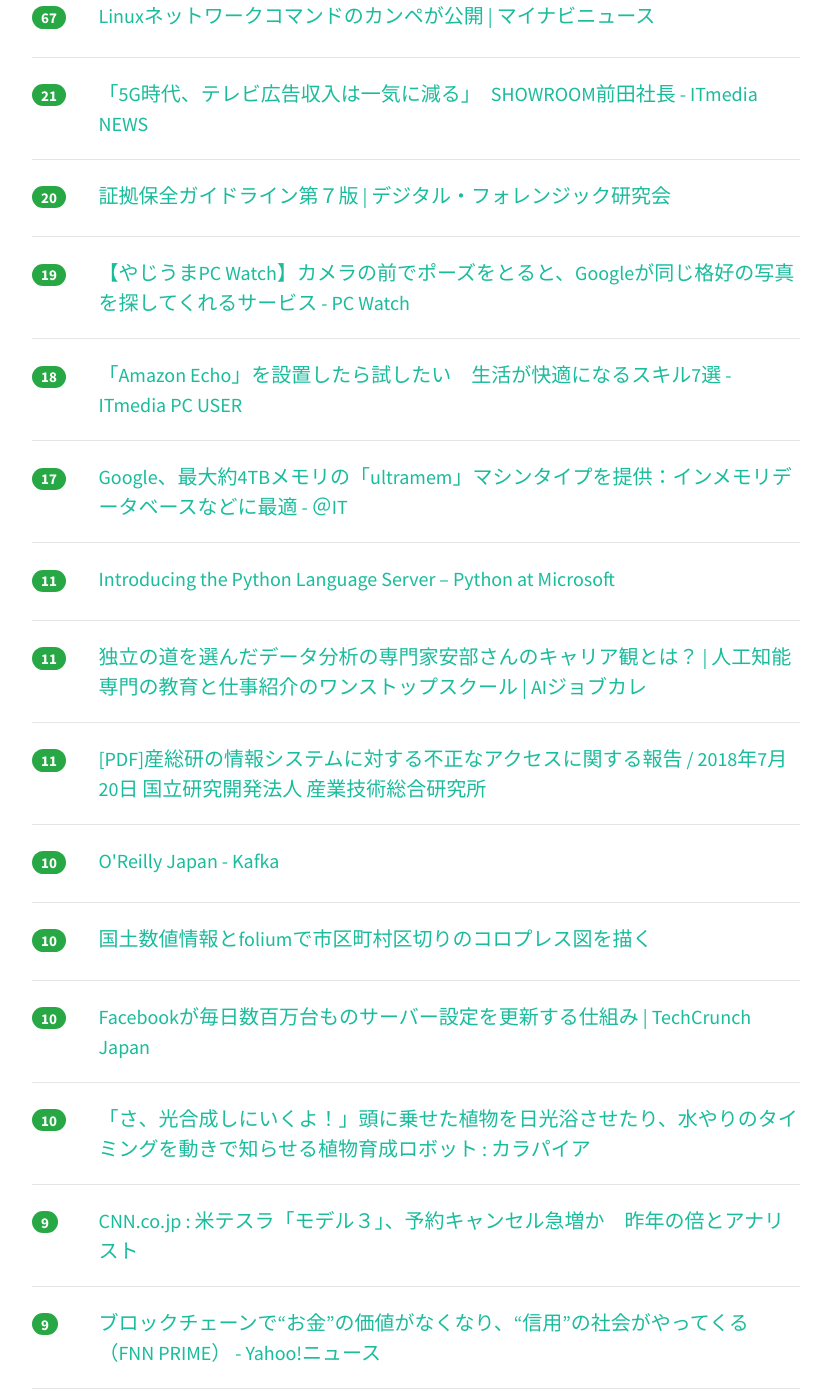
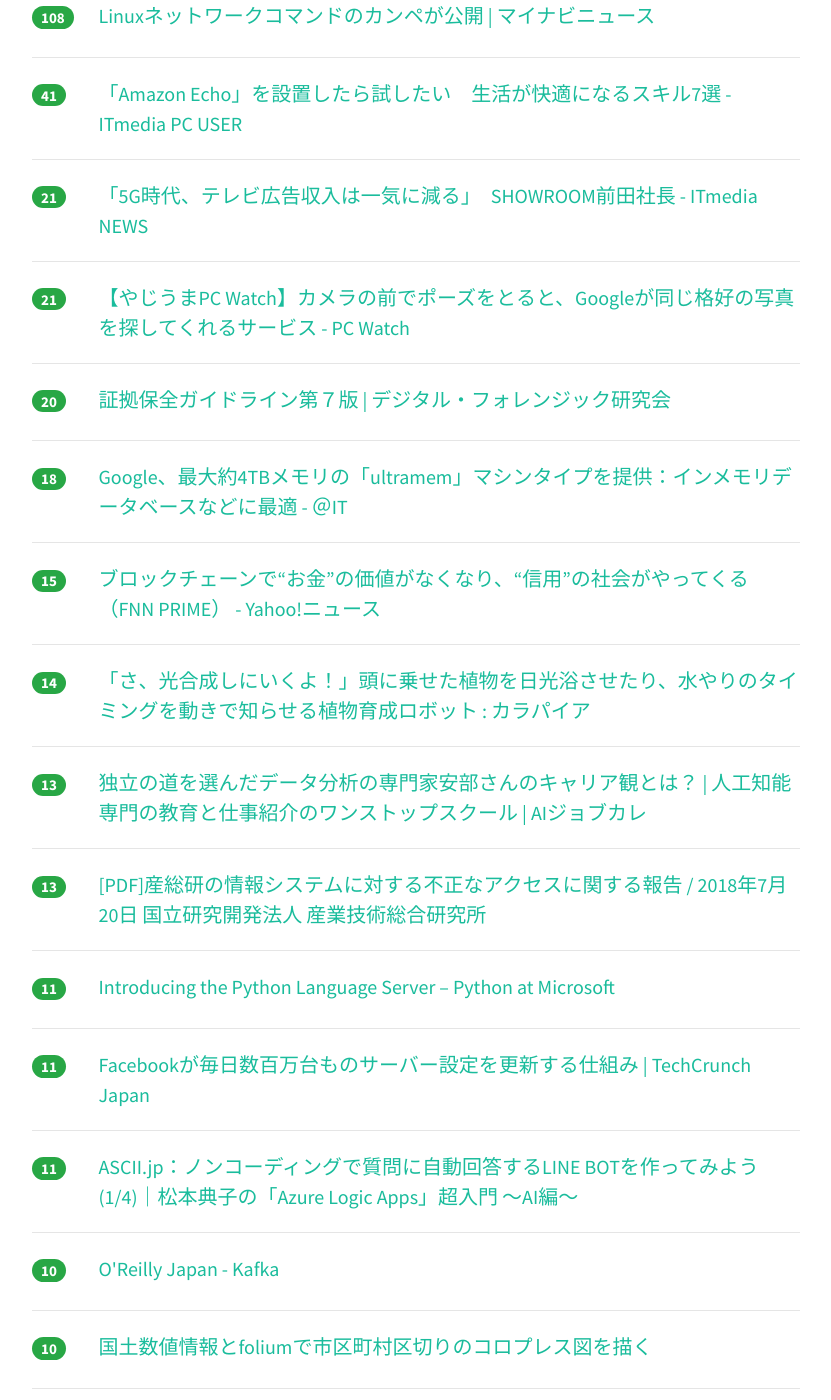
Before and after one commit to yatta47/hatena-matome-site, a Jekyll site: the page built from _posts/2018-07-21-hatena.md, in a window 1280 px wide and 1400 px high, scrolled down 394 px. Shown: the whole window, without its empty margins (224-1055 px from the left). Built offline with Jekyll 4.4.1, drawn with Linux system fonts in a browser that asks for light colours; nearby versions of some CDN libraries; some of the changed text lies outside the part shown.

Commit message:
Updated 2018-07-21

```diff
--- a/_posts/2018-07-21-hatena.md
+++ b/_posts/2018-07-21-hatena.md
@@ -1,14 +1,19 @@
 ---
 layout: post
 title:  "2018-07-21 はてぶIT"
-date:   2018-07-21 11:02:08
+date:   2018-07-21 12:02:24
 tags: [it-hotentry]
 ---
-23 件のデータあり
+27 件のデータあり
 
 <hr><div class="row">
-<div class="col-1"><span class="badge badge-pill badge-success h2">67</span></div>
+<div class="col-1"><span class="badge badge-pill badge-success h2">108</span></div>
 <div class="col-11"><a href='https://news.mynavi.jp/article/20180719-665927/' target='_blank'>Linuxネットワークコマンドのカンペが公開 | マイナビニュース</a></div>
+</div>
+<hr>
+<div class="row">
+<div class="col-1"><span class="badge badge-pill badge-success h2">41</span></div>
+<div class="col-11"><a href='http://www.itmedia.co.jp/pcuser/articles/1807/21/news013.html' target='_blank'>「Amazon Echo」を設置したら試したい　生活が快適になるスキル7選 - ITmedia PC USER</a></div>
 </div>
 <hr>
 <div class="row">
@@ -17,23 +22,38 @@ tags: [it-hotentry]
 </div>
 <hr>
 <div class="row">
+<div class="col-1"><span class="badge badge-pill badge-success h2">21</span></div>
+<div class="col-11"><a href='https://pc.watch.impress.co.jp/docs/news/yajiuma/1134006.html' target='_blank'>【やじうまPC Watch】カメラの前でポーズをとると、Googleが同じ格好の写真を探してくれるサービス - PC Watch</a></div>
+</div>
+<hr>
+<div class="row">
 <div class="col-1"><span class="badge badge-pill badge-success h2">20</span></div>
 <div class="col-11"><a href='https://digitalforensic.jp/home-act-products-df-guideline-7th/' target='_blank'>証拠保全ガイドライン第７版 | デジタル・フォレンジック研究会</a></div>
 </div>
 <hr>
 <div class="row">
-<div class="col-1"><span class="badge badge-pill badge-success h2">19</span></div>
-<div class="col-11"><a href='https://pc.watch.impress.co.jp/docs/news/yajiuma/1134006.html' target='_blank'>【やじうまPC Watch】カメラの前でポーズをとると、Googleが同じ格好の写真を探してくれるサービス - PC Watch</a></div>
+<div class="col-1"><span class="badge badge-pill badge-success h2">18</span></div>
+<div class="col-11"><a href='http://www.atmarkit.co.jp/ait/articles/1807/20/news040.html' target='_blank'>Google、最大約4TBメモリの「ultramem」マシンタイプを提供：インメモリデータベースなどに最適 - ＠IT</a></div>
 </div>
 <hr>
 <div class="row">
-<div class="col-1"><span class="badge badge-pill badge-success h2">18</span></div>
-<div class="col-11"><a href='http://www.itmedia.co.jp/pcuser/articles/1807/21/news013.html' target='_blank'>「Amazon Echo」を設置したら試したい　生活が快適になるスキル7選 - ITmedia PC USER</a></div>
+<div class="col-1"><span class="badge badge-pill badge-success h2">15</span></div>
+<div class="col-11"><a href='https://headlines.yahoo.co.jp/hl?a=20180720-00010007-fnnprimev-sci' target='_blank'>ブロックチェーンで“お金”の価値がなくなり、“信用”の社会がやってくる（FNN PRIME） - Yahoo!ニュース</a></div>
 </div>
 <hr>
 <div class="row">
-<div class="col-1"><span class="badge badge-pill badge-success h2">17</span></div>
-<div class="col-11"><a href='http://www.atmarkit.co.jp/ait/articles/1807/20/news040.html' target='_blank'>Google、最大約4TBメモリの「ultramem」マシンタイプを提供：インメモリデータベースなどに最適 - ＠IT</a></div>
+<div class="col-1"><span class="badge badge-pill badge-success h2">14</span></div>
+<div class="col-11"><a href='http://karapaia.com/archives/52262624.html' target='_blank'>「さ、光合成しにいくよ！」頭に乗せた植物を日光浴させたり、水やりのタイミングを動きで知らせる植物育成ロボット : カラパイア</a></div>
+</div>
+<hr>
+<div class="row">
+<div class="col-1"><span class="badge badge-pill badge-success h2">13</span></div>
+<div class="col-11"><a href='https://www.aijobcolle.com/single-post/interview11' target='_blank'>独立の道を選んだデータ分析の専門家安部さんのキャリア観とは？ | 人工知能専門の教育と仕事紹介のワンストップスクール | AIジョブカレ</a></div>
+</div>
+<hr>
+<div class="row">
+<div class="col-1"><span class="badge badge-pill badge-success h2">13</span></div>
+<div class="col-11"><a href='https://www.aist.go.jp/pdf/aist_j/topics/to2018/to20180720/20180720aist.pdf' target='_blank'>[PDF]産総研の情報システムに対する不正なアクセスに関する報告 / 2018年7月20日 国立研究開発法人 産業技術総合研究所</a></div>
 </div>
 <hr>
 <div class="row">
@@ -43,12 +63,12 @@ tags: [it-hotentry]
 <hr>
 <div class="row">
 <div class="col-1"><span class="badge badge-pill badge-success h2">11</span></div>
-<div class="col-11"><a href='https://www.aijobcolle.com/single-post/interview11' target='_blank'>独立の道を選んだデータ分析の専門家安部さんのキャリア観とは？ | 人工知能専門の教育と仕事紹介のワンストップスクール | AIジョブカレ</a></div>
+<div class="col-11"><a href='https://jp.techcrunch.com/2018/07/20/2018-07-19-how-facebook-configures-its-millions-of-servers-every-day/' target='_blank'>Facebookが毎日数百万台ものサーバー設定を更新する仕組み | TechCrunch Japan</a></div>
 </div>
 <hr>
 <div class="row">
 <div class="col-1"><span class="badge badge-pill badge-success h2">11</span></div>
-<div class="col-11"><a href='https://www.aist.go.jp/pdf/aist_j/topics/to2018/to20180720/20180720aist.pdf' target='_blank'>[PDF]産総研の情報システムに対する不正なアクセスに関する報告 / 2018年7月20日 国立研究開発法人 産業技術総合研究所</a></div>
+<div class="col-11"><a href='http://ascii.jp/elem/000/001/713/1713259/' target='_blank'>ASCII.jp：ノンコーディングで質問に自動回答するLINE BOTを作ってみよう (1/4)｜松本典子の「Azure Logic Apps」超入門 ～AI編～</a></div>
 </div>
 <hr>
 <div class="row">
@@ -62,23 +82,13 @@ tags: [it-hotentry]
 </div>
 <hr>
 <div class="row">
-<div class="col-1"><span class="badge badge-pill badge-success h2">10</span></div>
-<div class="col-11"><a href='https://jp.techcrunch.com/2018/07/20/2018-07-19-how-facebook-configures-its-millions-of-servers-every-day/' target='_blank'>Facebookが毎日数百万台ものサーバー設定を更新する仕組み | TechCrunch Japan</a></div>
-</div>
-<hr>
-<div class="row">
-<div class="col-1"><span class="badge badge-pill badge-success h2">10</span></div>
-<div class="col-11"><a href='http://karapaia.com/archives/52262624.html' target='_blank'>「さ、光合成しにいくよ！」頭に乗せた植物を日光浴させたり、水やりのタイミングを動きで知らせる植物育成ロボット : カラパイア</a></div>
-</div>
-<hr>
-<div class="row">
 <div class="col-1"><span class="badge badge-pill badge-success h2">9</span></div>
 <div class="col-11"><a href='https://www.cnn.co.jp/business/35122788.html' target='_blank'>CNN.co.jp : 米テスラ「モデル３」、予約キャンセル急増か　昨年の倍とアナリスト</a></div>
 </div>
 <hr>
 <div class="row">
 <div class="col-1"><span class="badge badge-pill badge-success h2">9</span></div>
-<div class="col-11"><a href='https://headlines.yahoo.co.jp/hl?a=20180720-00010007-fnnprimev-sci' target='_blank'>ブロックチェーンで“お金”の価値がなくなり、“信用”の社会がやってくる（FNN PRIME） - Yahoo!ニュース</a></div>
+<div class="col-11"><a href='https://www.oreilly.co.jp//books/9784873118499' target='_blank'>O'Reilly Japan - Kafka</a></div>
 </div>
 <hr>
 <div class="row">
@@ -87,13 +97,13 @@ tags: [it-hotentry]
 </div>
 <hr>
 <div class="row">
-<div class="col-1"><span class="badge badge-pill badge-success h2">8</span></div>
-<div class="col-11"><a href='https://www.oreilly.co.jp//books/9784873118499' target='_blank'>O'Reilly Japan - Kafka</a></div>
+<div class="col-1"><span class="badge badge-pill badge-success h2">7</span></div>
+<div class="col-11"><a href='https://anagileway.wordpress.com/2018/07/20/thank-you-agilejapan-2018/' target='_blank'>thank-you-AgileJapan-2018 | an Agile Way</a></div>
 </div>
 <hr>
 <div class="row">
 <div class="col-1"><span class="badge badge-pill badge-success h2">7</span></div>
-<div class="col-11"><a href='https://anagileway.wordpress.com/2018/07/20/thank-you-agilejapan-2018/' target='_blank'>thank-you-AgileJapan-2018 | an Agile Way</a></div>
+<div class="col-11"><a href='http://techtarget.itmedia.co.jp/tt/news/1807/20/news06.html' target='_blank'>サーバレスアーキテクチャの長所と短所　コンテナとの違いは？：開発チームの時間を節約する - TechTargetジャパン システム開発</a></div>
 </div>
 <hr>
 <div class="row">
@@ -103,21 +113,31 @@ tags: [it-hotentry]
 <hr>
 <div class="row">
 <div class="col-1"><span class="badge badge-pill badge-success h2">6</span></div>
-<div class="col-11"><a href='http://ascii.jp/elem/000/001/713/1713259/' target='_blank'>ASCII.jp：ノンコーディングで質問に自動回答するLINE BOTを作ってみよう (1/4)｜松本典子の「Azure Logic Apps」超入門 ～AI編～</a></div>
+<div class="col-11"><a href='http://www.oreilly.co.jp/books/9784873118499/index.html' target='_blank'>O'Reilly Japan - Kafka</a></div>
+</div>
+<hr>
+<div class="row">
+<div class="col-1"><span class="badge badge-pill badge-success h2">6</span></div>
+<div class="col-11"><a href='https://blog.softwaremill.com/why-scala-a6ac8c98c541' target='_blank'>Why Scala? – SoftwareMill Tech Blog</a></div>
+</div>
+<hr>
+<div class="row">
+<div class="col-1"><span class="badge badge-pill badge-success h2">5</span></div>
+<div class="col-11"><a href='https://japan.cnet.com/article/35122741/' target='_blank'>【特集：iOS 12】Memojiがリアルに見える理由 - CNET Japan</a></div>
+</div>
+<hr>
+<div class="row">
+<div class="col-1"><span class="badge badge-pill badge-success h2">5</span></div>
+<div class="col-11"><a href='https://www.gusan42.com/entry/2018/07/20/233611' target='_blank'>武器としての書く技術を読んで（著者イケダハヤトさん） - ぐっさんの考え</a></div>
 </div>
 <hr>
 <div class="row">
 <div class="col-1"><span class="badge badge-pill badge-success h2">4</span></div>
-<div class="col-11"><a href='https://blog.softwaremill.com/why-scala-a6ac8c98c541' target='_blank'>Why Scala? – SoftwareMill Tech Blog</a></div>
+<div class="col-11"><a href='https://qiita.com/mamomamo/items/e4e9e44d9f77cd72b70a' target='_blank'>Docker・Kubernetes周辺の動向を整理してみた件</a></div>
 </div>
 <hr>
 <div class="row">
-<div class="col-1"><span class="badge badge-pill badge-success h2">3</span></div>
-<div class="col-11"><a href='http://www.oreilly.co.jp/books/9784873118499/index.html' target='_blank'>O'Reilly Japan - Kafka</a></div>
+<div class="col-1"><span class="badge badge-pill badge-success h2">4</span></div>
+<div class="col-11"><a href='https://applech2.com/archives/20180720-macbook-pro-2018-thunderbolt-3-full-lane.html' target='_blank'>MacBook Pro 2018モデルはThunderbolt 3コントローラに「Titan Ridge」を採用し、13インチの帯域制限もなし。 | AAPL Ch.</a></div>
 </div>
 <hr>
-<div class="row">
-<div class="col-1"><span class="badge badge-pill badge-success h2">0</span></div>
-<div class="col-11"><a href='https://japan.cnet.com/article/35122741/' target='_blank'>【特集：iOS 12】Memojiがリアルに見える理由 - CNET Japan</a></div>
-</div>
-<hr>
```
